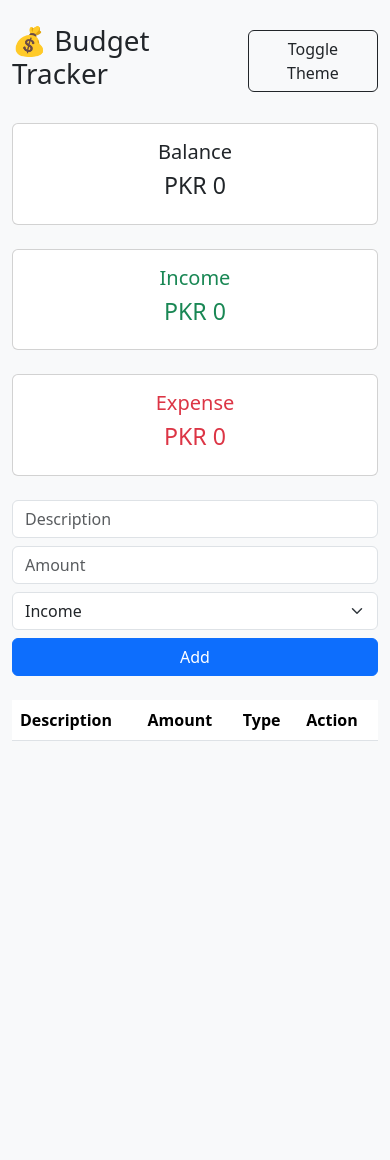
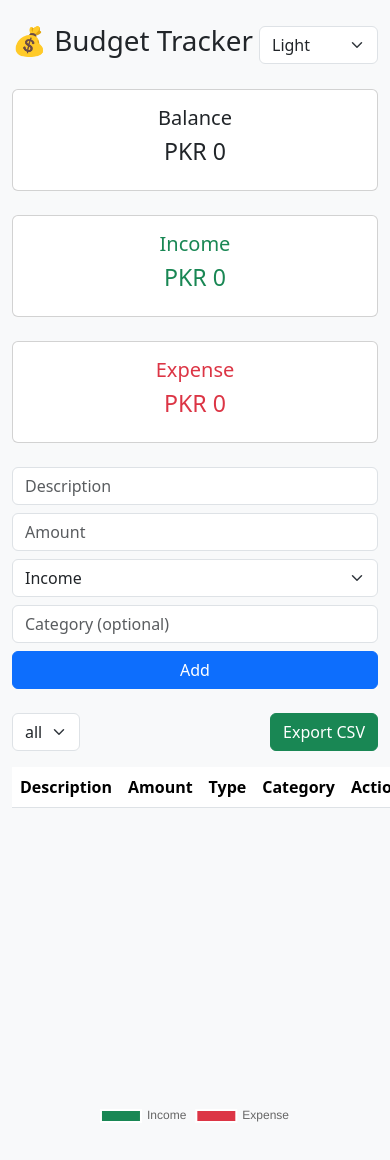
Before and after one commit to mathandew/budget_tracker, a plain HTML site: page index.html in a window 390 px wide. Before the commit the page ends 844 px from the top, so only its background shows below. Drawn offline with nearby package versions, Linux system fonts and the light colour scheme.

Commit message:
Improve Chart.js layout: constrain chart size and center for better UI responsiveness

```diff
--- a/app.js
+++ b/app.js
@@ -5,26 +5,39 @@ const transactionForm = document.getElementById("transactionForm");
 const descInput = document.getElementById("desc");
 const amountInput = document.getElementById("amount");
 const typeInput = document.getElementById("type");
+const categoryInput = document.getElementById("category");
 const transactionList = document.getElementById("transactionList");
-const themeToggle = document.getElementById("themeToggle");
+const categoryFilter = document.getElementById("categoryFilter");
+const themeSelect = document.getElementById("themeSelect");
+const exportBtn = document.getElementById("exportBtn");
+const chartCanvas = document.getElementById("chart");
 
 let transactions = JSON.parse(localStorage.getItem("transactions")) || [];
+let chartInstance = null;
 
+// Render UI
 function renderTransactions() {
   transactionList.innerHTML = "";
   let totalIncome = 0;
   let totalExpense = 0;
 
+  const selectedCategory = categoryFilter.value;
+  const categories = new Set(["all"]);
+
   transactions.forEach((txn, index) => {
+    if (selectedCategory !== "all" && txn.category !== selectedCategory) return;
+
     const row = document.createElement("tr");
     row.innerHTML = `
       <td>${txn.desc}</td>
       <td>PKR ${txn.amount}</td>
       <td>${txn.type}</td>
+      <td>${txn.category || "-"}</td>
       <td><button class="btn btn-sm btn-danger" onclick="deleteTransaction(${index})">Delete</button></td>
     `;
     transactionList.appendChild(row);
 
+    categories.add(txn.category);
     if (txn.type === "income") totalIncome += txn.amount;
     else totalExpense += txn.amount;
   });
@@ -32,31 +45,89 @@ function renderTransactions() {
   income.textContent = `PKR ${totalIncome}`;
   expense.textContent = `PKR ${totalExpense}`;
   balance.textContent = `PKR ${totalIncome - totalExpense}`;
+
+  // Update filter dropdown
+  categoryFilter.innerHTML = "";
+  categories.forEach(cat => {
+    const option = document.createElement("option");
+    option.value = cat || "uncategorized";
+    option.textContent = cat ? cat : "Uncategorized";
+    categoryFilter.appendChild(option);
+  });
+
+  renderChart(totalIncome, totalExpense);
 }
 
+// Delete transaction
 function deleteTransaction(index) {
   transactions.splice(index, 1);
   localStorage.setItem("transactions", JSON.stringify(transactions));
   renderTransactions();
 }
 
+// Add transaction
 transactionForm.addEventListener("submit", (e) => {
   e.preventDefault();
-  const desc = descInput.value;
+  const desc = descInput.value.trim();
   const amount = parseFloat(amountInput.value);
   const type = typeInput.value;
-  if (!desc || !amount) return;
+  const category = categoryInput.value.trim() || "Uncategorized";
 
-  transactions.push({ desc, amount, type });
+  if (!desc || !amount || amount <= 0) return;
+
+  transactions.push({ desc, amount, type, category });
   localStorage.setItem("transactions", JSON.stringify(transactions));
-  descInput.value = "";
-  amountInput.value = "";
+  transactionForm.reset();
   renderTransactions();
 });
 
-themeToggle.addEventListener("click", () => {
-  document.body.classList.toggle("theme-dark");
-  document.body.classList.toggle("theme-light");
+// Theme switching
+themeSelect.addEventListener("change", () => {
+  document.body.className = "";
+  document.body.classList.add(`theme-${themeSelect.value}`);
 });
 
+// Export to CSV
+exportBtn.addEventListener("click", () => {
+  let csv = "Description,Amount,Type,Category\n";
+  transactions.forEach(txn => {
+    csv += `"${txn.desc}",${txn.amount},${txn.type},"${txn.category}"\n`;
+  });
+
+  const blob = new Blob([csv], { type: "text/csv;charset=utf-8;" });
+  const link = document.createElement("a");
+  link.href = URL.createObjectURL(blob);
+  link.download = "budget_tracker.csv";
+  link.click();
+});
+
+// Filter by category
+categoryFilter.addEventListener("change", renderTransactions);
+
+// Chart.js pie chart
+function renderChart(incomeValue, expenseValue) {
+  if (chartInstance) chartInstance.destroy();
+
+  chartInstance = new Chart(chartCanvas, {
+    type: "doughnut",
+    data: {
+      labels: ["Income", "Expense"],
+      datasets: [{
+        data: [incomeValue, expenseValue],
+        backgroundColor: ["#198754", "#dc3545"],
+        borderColor: "#fff"
+      }]
+    },
+    options: {
+      responsive: true,
+      plugins: {
+        legend: {
+          position: "bottom"
+        }
+      }
+    }
+  });
+}
+
+// Initialize
 renderTransactions();
--- a/index.html
+++ b/index.html
@@ -1,17 +1,25 @@
 <!DOCTYPE html>
 <html lang="en">
+
 <head>
     <meta charset="UTF-8" />
     <meta name="viewport" content="width=device-width, initial-scale=1.0" />
     <title>Budget Tracker</title>
     <link href="https://cdn.jsdelivr.net/npm/bootstrap@5.3.2/dist/css/bootstrap.min.css" rel="stylesheet" />
     <link rel="stylesheet" href="style.css" />
+    <script src="https://cdn.jsdelivr.net/npm/chart.js"></script>
 </head>
+
 <body class="theme-light">
     <div class="container py-4">
         <div class="d-flex justify-content-between align-items-center mb-4">
             <h1>💰 Budget Tracker</h1>
-      <button class="btn btn-outline-dark" id="themeToggle">Toggle Theme</button>
+            <select id="themeSelect" class="form-select w-auto">
+                <option value="light">Light</option>
+                <option value="dark">Dark</option>
+                <option value="blue">Blue</option>
+                <option value="solarized">Solarized</option>
+            </select>
         </div>
 
         <div class="row g-4">
@@ -43,17 +51,20 @@
 
         <form class="my-4" id="transactionForm">
             <div class="row g-2">
-        <div class="col-md-4">
+                <div class="col-md-3">
                     <input type="text" id="desc" class="form-control" placeholder="Description" required />
                 </div>
-        <div class="col-md-3">
+                <div class="col-md-2">
                     <input type="number" id="amount" class="form-control" placeholder="Amount" required />
                 </div>
-        <div class="col-md-3">
+                <div class="col-md-2">
                     <select id="type" class="form-select">
                         <option value="income">Income</option>
                         <option value="expense">Expense</option>
                     </select>
+                </div>
+                <div class="col-md-3">
+                    <input type="text" id="category" class="form-control" placeholder="Category (optional)" />
                 </div>
                 <div class="col-md-2">
                     <button class="btn btn-primary w-100" type="submit">Add</button>
@@ -61,19 +72,36 @@
             </div>
         </form>
 
+        <div class="d-flex justify-content-between align-items-center mb-3">
+            <div>
+                <select id="categoryFilter" class="form-select w-auto">
+                    <option value="all">All Categories</option>
+                </select>
+            </div>
+            <button class="btn btn-success" id="exportBtn">Export CSV</button>
+        </div>
+
         <table class="table table-striped">
             <thead>
                 <tr>
                     <th>Description</th>
                     <th>Amount</th>
                     <th>Type</th>
+                    <th>Category</th>
                     <th>Action</th>
                 </tr>
             </thead>
             <tbody id="transactionList"></tbody>
         </table>
+
+        <div class="d-flex justify-content-center my-4">
+            <div style="max-width: 300px; width: 100%;">
+                <canvas id="chart"></canvas>
+            </div>
+        </div>
     </div>
 
     <script src="app.js"></script>
 </body>
+
 </html>
--- a/style.css
+++ b/style.css
@@ -6,6 +6,16 @@
 .theme-dark {
   --bg-color: #212529;
   --text-color: #f8f9fa;
+}
+
+.theme-blue {
+  --bg-color: #dbeafe;
+  --text-color: #1e3a8a;
+}
+
+.theme-solarized {
+  --bg-color: #fdf6e3;
+  --text-color: #657b83;
 }
 
 body {
@@ -20,3 +30,8 @@ body {
 .card:hover {
   box-shadow: 0 0 15px rgba(0, 0, 0, 0.2);
 }
+
+canvas {
+  max-width: 100%;
+  height: auto !important;
+}
```
Lines whose indentation alone changed are shown as unchanged.
